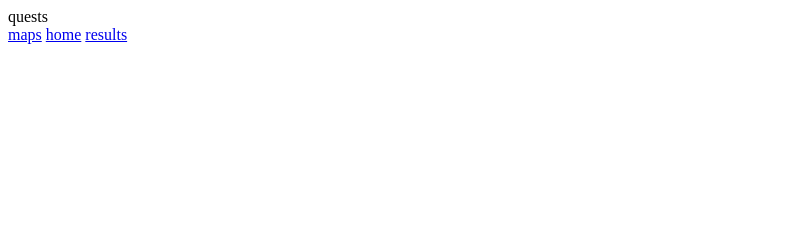
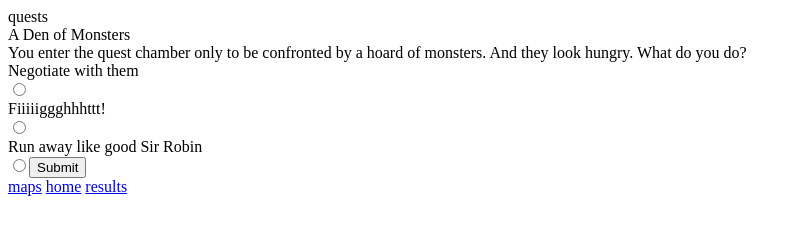
Before and after one commit to gregmall/adventure-quest, a plain HTML site: page quests/index.html in a window 1280 px wide. Shown: the whole page, without its empty margins (0-801 px from the left). Drawn offline with Linux system fonts and the light colour scheme.

Commit message:
more progress

```diff
--- a/quests/index.html
+++ b/quests/index.html
@@ -9,9 +9,10 @@
     <header>
         quests
     </header>
-    <section>
+    <main>
 
 
+    </main>
 
         <a href="../maps/index.html">maps</a>
         <a href="../index.html">home</a>
--- /dev/null
+++ b/quests/questUtils.js
@@ -0,0 +1,51 @@
+export function renderSection(quest) {
+    const section = document.createElement('section');
+    const div = document.createElement('div');
+    div.textContent = quest.title;
+
+    const img = document.createElement('image');
+    img.src = quest.image;
+
+    const form = document.createElement('form');
+    const description = document.createElement('div');
+    description.textContent = quest.description;
+    form.append(description);
+
+    for (let i = 0; i < quest.choices.length; i++){
+        const label = document.createElement('label');
+        const labelDiv = document.createElement('div');
+        const choice = quest.choices[i];
+
+        labelDiv.textContent = choice.description;
+        const input = document.createElement('input');
+
+        input.type = 'radio';
+        input.value = choice.id;
+        input.name = 'choices';
+
+        label.append(labelDiv, input);
+        form.append(label);
+
+    }
+
+    const button = document.createElement('button');
+
+    button.textContent = 'Submit';
+
+    form.append(button);
+    section.append(div, img, form);
+    return section;
+
+
+
+}
+export function findById(quests, id) {
+    let item;
+    for (let i = 0; i < quests.length; i++) {
+        if (id === quests[i].id){
+            item = quests[i];
+        }
+    }
+    return item;
+
+}
--- a/quests/quests.js
+++ b/quests/quests.js
@@ -1 +1,13 @@
-console.log('quests page js');
+import quests from '../quest-data/quest-data.js';
+
+import { findById, renderSection } from './questUtils.js';
+
+const main = document.querySelector('main');
+
+const questId = 'monsters';
+
+const questData = findById(quests, questId);
+
+const sectionEl = renderSection(questData);
+
+main.append(sectionEl);
```
Also changed, not shown: test/renderSection.test.js (added, +85 -0 lines), test/tests.js (+1 -1 lines), userUtils.js (line endings or trailing spaces).
